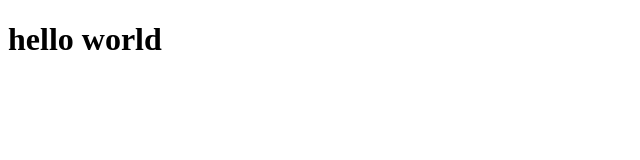
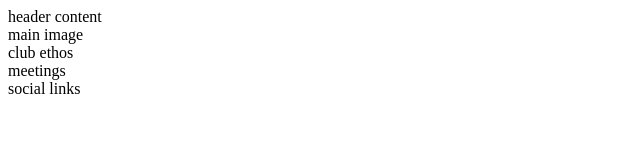
Before and after one commit to sargey18/love-running, a plain HTML site: page index.html in a window 1280 px wide. Shown: the whole page, without its empty margins (0-640 px from the left). Drawn offline with Linux system fonts and the light colour scheme.

Commit message:
added the boiler plate

```diff
--- a/index.html
+++ b/index.html
@@ -4,9 +4,22 @@
     <meta charset="UTF-8">
     <meta http-equiv="X-UA-Compatible" content="IE=edge">
     <meta name="viewport" content="width=device-width, initial-scale=1.0">
-    <title>Document</title>
+    <meta name="description" content="Love Running club for runners in dublin">
+    <meta name="keywords" content="love running, running, running club">
+
+    <link rel="stylesheet" href="assets/css/style.css">
+    <title>love running</title>
 </head>
 <body>
-    <h1>hello world</h1>
+    <header>header content</header>
+
+    <section>main image</section>
+
+    <section>club ethos</section>
+
+    <section>meetings</section>
+
+    <footer>social links </footer>
+
 </body>
 </html>
```
